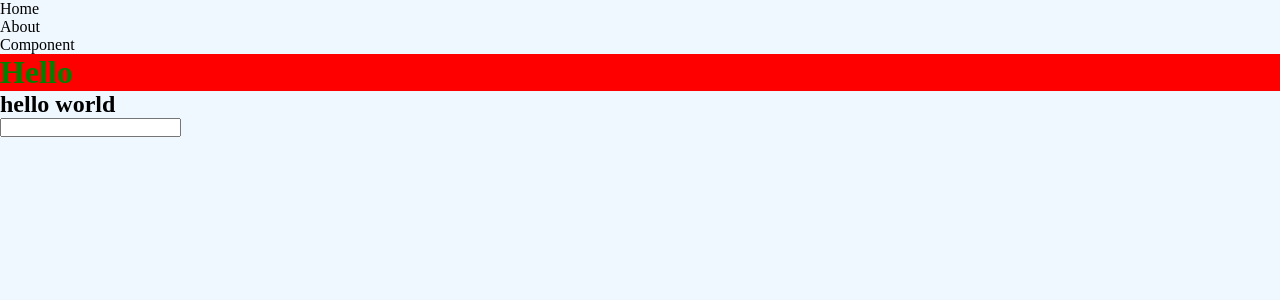
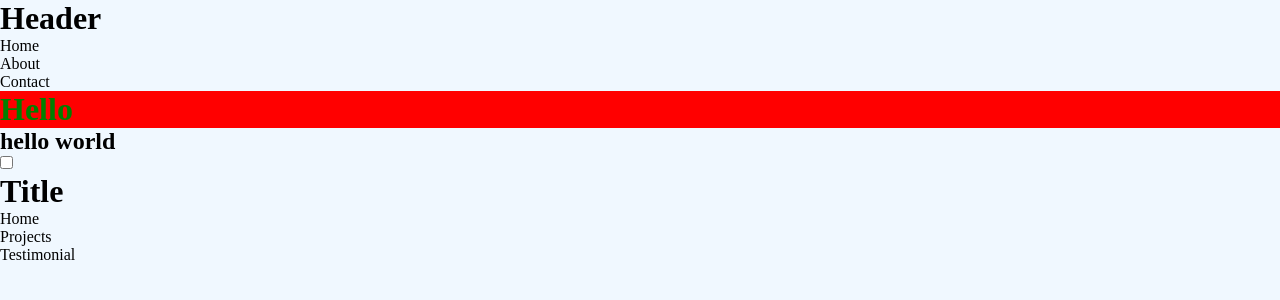
Before and after one commit to imyagnesh/trigen_react, a React app: page / in a window 1280 px wide. Shown: the top 300 px of the page. Built offline with nearby package versions, Linux system fonts and the light colour scheme.

Commit message:
explained props

```diff
--- a/package.json
+++ b/package.json
@@ -36,6 +36,7 @@
   },
   "dependencies": {
     "@babel/preset-react": "^7.16.7",
+    "prop-types": "^15.8.1",
     "react": "^17.0.2",
     "react-dom": "^17.0.2"
   }
--- /dev/null
+++ b/src/components/Header/index.jsx
@@ -0,0 +1,22 @@
+import React from 'react';
+import PropTypes from 'prop-types';
+
+const Header = ({ title, listItems }) => (
+  <header>
+    <h1>{title}</h1>
+    <nav>
+      <ul>
+        {listItems.map(item => (
+          <li key={item}>{item}</li>
+        ))}
+      </ul>
+    </nav>
+  </header>
+);
+
+Header.propTypes = {
+  title: PropTypes.string.isRequired,
+  listItems: PropTypes.arrayOf(PropTypes.string).isRequired,
+};
+
+export default Header;
--- a/src/index.jsx
+++ b/src/index.jsx
@@ -1,5 +1,6 @@
 import React from 'react';
 import { render } from 'react-dom';
+import Header from './components/Header';
 import './style.css';
 
 // Rules of React Component
@@ -8,22 +9,13 @@ import './style.css';
 // 3. use inline style as object and object property should be in camel case;
 // 4. use classname instead of class as class is reserve word in javascript
 
-const Header = () => (
-  <header>
-    <nav>
-      <ul>
-        <li>Home</li>
-        <li>About</li>
-        <li>Component</li>
-      </ul>
-    </nav>
-  </header>
-);
-
 // Component
 const App = () => (
   <div className="container">
-    <Header />
+    <Header
+      title="Header"
+      listItems={['Home', 'About', 'Contact']}
+    />
     <h1
       style={{
         backgroundColor: 'red',
@@ -32,7 +24,11 @@ const App = () => (
       Hello
     </h1>
     <h2>hello world</h2>
-    <input type="text" />
+    <input type="checkbox" />
+    <Header
+      title="Title"
+      listItems={['Home', 'Projects', 'Testimonial']}
+    />
   </div>
 );
 
```
